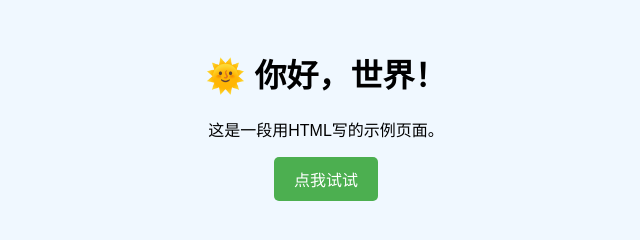
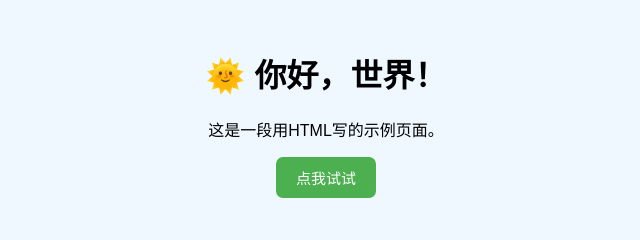
Before and after one commit to 1356198709-byte/git.demo, a plain HTML site: page index.html in a window 1280 px wide. Shown: the full height of the page, 314-954 px from the left. Drawn offline with Linux system fonts and the light colour scheme.

Commit message:
更新 index.html

```diff
--- a/index.html
+++ b/index.html
@@ -13,11 +13,11 @@
         }
         button {
             padding: 10px 20px;
-            font-size: 16px;
+            font-size: 15px;
             background-color: #4CAF50;
             color: white;
             border: none;
-            border-radius: 5px;
+            border-radius: 7px;
             cursor: pointer;
         }
         button:hover {
```
